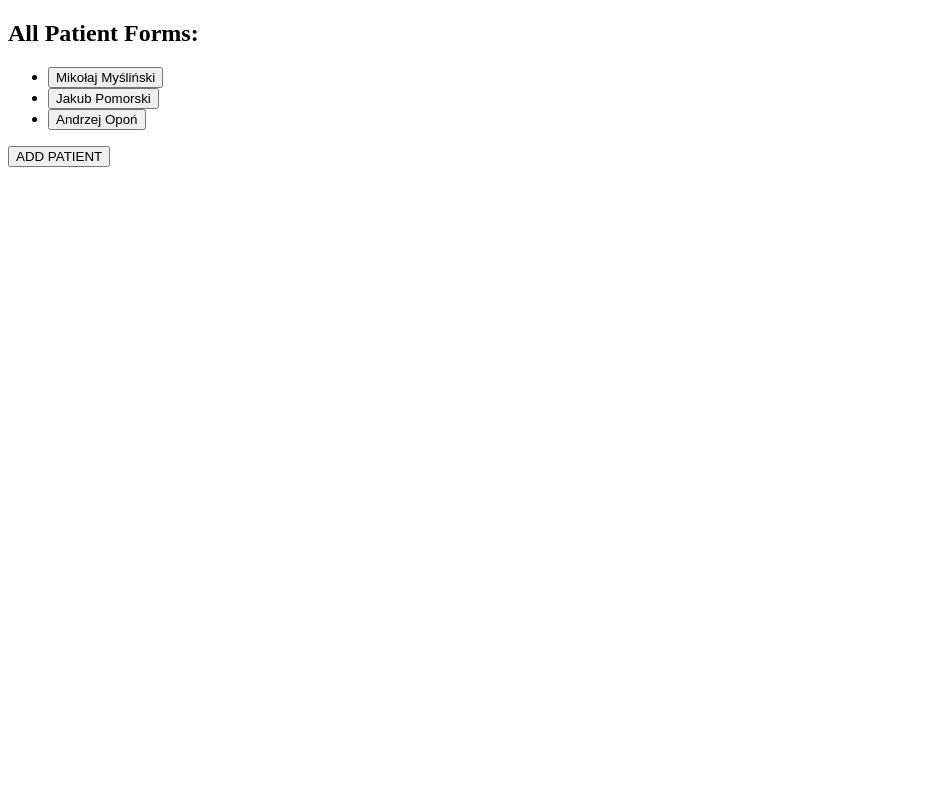
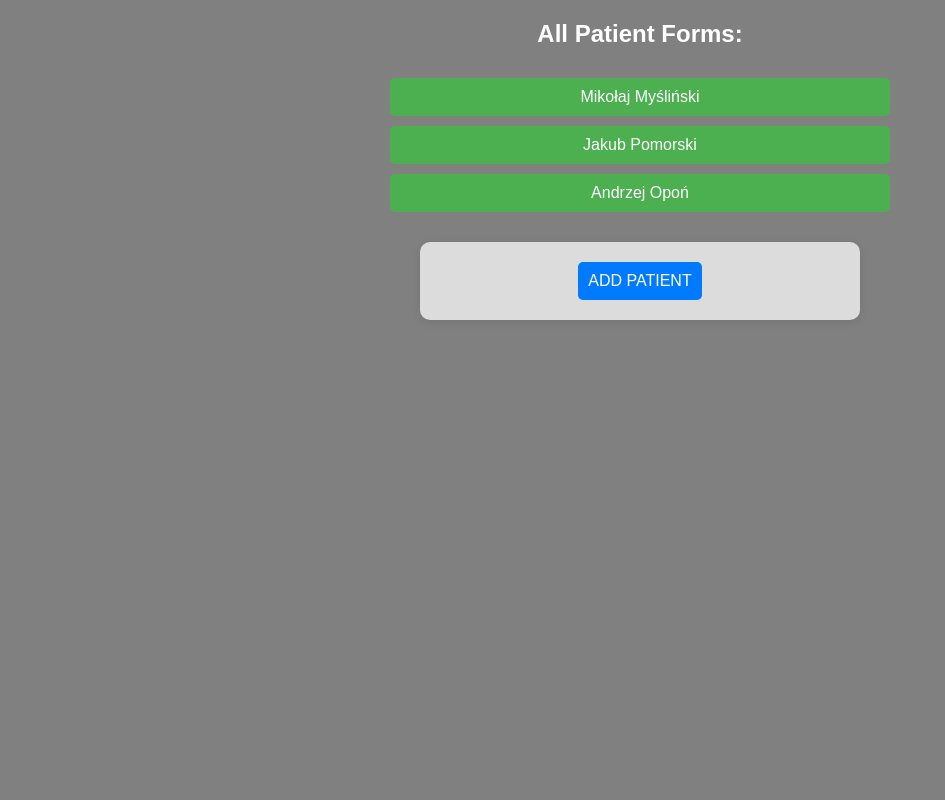
Before and after one commit to MikolajMys/teamMedProject, a Flask app: page /all in a window 1280 px wide. Shown: the whole page, without its empty margins (0-945 px from the left). Run offline with Flask 3, Linux system fonts and the light colour scheme.

Commit message:
First Css update

```diff
--- /dev/null
+++ b/static/css/styles.css
@@ -0,0 +1,138 @@
+/* Resetowanie marginesów i paddingów */
+body, h2, ul, form {
+    margin: 0;
+    padding: 0;
+}
+
+/* Ustawienia dla całego ciała dokumentu */
+body {
+    font-family: Arial, sans-serif;
+    background-color: #808080; /* Szare tło */
+    display: flex;
+    flex-direction: column; /* Kolumnowe rozmieszczenie */
+    align-items: center;
+    justify-content: flex-start;
+    height: 100vh; /* Wysokość 100% widoku */
+}
+
+/* Stylizacja nagłówka */
+h2 {
+    text-align: center;
+    margin: 20px 0;
+    color: white; /* Kolor nagłówka */
+}
+
+/* Stylizacja formularza */
+form {
+    background-color: #dcdcdc; /* Jasno szary */
+    padding: 20px; /* Padding wewnętrzny */
+    border-radius: 10px; /* Zaokrąglenie rogów */
+    box-shadow: 0 2px 10px rgba(0, 0, 0, 0.1); /* Cień */
+    width: 100%; /* Szerokość 100% kontenera */
+    max-width: 400px; /* Maksymalna szerokość */
+}
+
+/* Elementy formularza */
+label {
+    display: block; /* Blokowy styl dla etykiet */
+    margin: 10px 0 5px; /* Odstępy */
+}
+
+input[type="text"], select {
+    width: 100%; /* Szerokość 100% */
+    padding-bottom: 5px; /* Padding wewnętrzny */
+    padding-top: 5px; /* Padding wewnętrzny */
+    margin-bottom: 10px; /* Odstęp dolny */
+    border: 1px solid #ccc; /* Obramowanie */
+    border-radius: 5px; /* Zaokrąglenie rogów */
+}
+
+/* Stylizacja przycisku do dodawania pacjenta */
+input[type="submit"] {
+    padding: 10px;
+    background-color: #007BFF; /* Kolor tła przycisku */
+    color: white; /* Kolor tekstu */
+    border: none; /* Bez obramowania */
+    border-radius: 5px; /* Zaokrąglenie rogów */
+    cursor: pointer; /* Zmieniony kursor na wskaźnik */
+    font-size: 16px; /* Rozmiar czcionki */
+}
+
+input[type="submit"]:hover {
+    background-color: #0056b3; /* Ciemniejszy odcień niebieskiego przy najechaniu */
+}
+
+/* Lista pacjentów */
+ul {
+    list-style-type: none; /* Usunięcie punktów z listy */
+    padding: 0;
+    width: 100%; /* Szerokość 100% */
+    max-width: 500px; /* Maksymalna szerokość listy */
+}
+
+/* Elementy listy */
+li {
+    margin: 10px 0; /* Odstęp pomiędzy elementami listy */
+}
+
+/* Stylizacja kontenera dla przycisku */
+.submit-container {
+    display: flex; /* Umożliwia elastyczne rozmieszczenie */
+    justify-content: center; /* Wyśrodkowanie poziome */
+    margin-top: 20px; /* Odstęp górny */
+}
+
+/* Stylizacja przycisku pacjenta */
+button {
+    width: 100%; /* Szerokość 100% kontenera */
+    padding: 10px;
+    background-color: #4CAF50; /* Kolor tła przycisku */
+    color: white; /* Kolor tekstu */
+    border: none; /* Bez obramowania */
+    border-radius: 5px; /* Zaokrąglenie rogów */
+    cursor: pointer; /* Zmieniony kursor na wskaźnik */
+    font-size: 16px; /* Rozmiar czcionki */
+}
+
+button:hover {
+    background-color: #45a049; /* Ciemniejszy odcień zielonego przy najechaniu */
+}
+
+/* Stylizacja modalnego okienka */
+.modal {
+    display: none; /* Ukryty domyślnie */
+    position: fixed; /* Pozycjonowanie */
+    z-index: 1; /* Na wierzchu */
+    left: 0;
+    top: 0;
+    width: 100%; /* Szerokość 100% */
+    height: 100%; /* Wysokość 100% */
+    overflow: auto; /* Przewijanie, jeśli potrzebne */
+    background-color: rgba(0, 0, 0, 0.7); /* Półprzezroczysty czarny tło */
+}
+
+/* Stylizacja treści modalnego okienka */
+.modal-content {
+    background-color: #f0f0f0; /* Jasno szary kolor modalnego okienka */
+    margin: 15% auto; /* Marginesy dla centrowania */
+    padding: 20px;
+    border: 1px solid #888; /* Obramowanie */
+    width: 80%; /* Szerokość modalnego okienka */
+    max-width: 400px; /* Maksymalna szerokość */
+    border-radius: 10px; /* Zaokrąglenie rogów */
+}
+
+/* Stylizacja przycisku zamknięcia modala */
+.close {
+    color: #aaa; /* Kolor przycisku zamknięcia */
+    float: right; /* W prawo */
+    font-size: 28px; /* Rozmiar czcionki */
+    font-weight: bold; /* Pogrubienie */
+}
+
+.close:hover,
+.close:focus {
+    color: black; /* Zmiana koloru przy najechaniu */
+    text-decoration: none; /* Bez podkreślenia */
+    cursor: pointer; /* Zmieniony kursor na wskaźnik */
+}
--- a/templates/all.html
+++ b/templates/all.html
@@ -3,41 +3,7 @@
 <head>
     <meta charset="UTF-8">
     <title>All Patient Forms Page</title>
-    <style>
-        /* Style modalnego okienka */
-        .modal {
-            display: none; /* Ukryty na początku */
-            position: fixed;
-            z-index: 1;
-            left: 0;
-            top: 0;
-            width: 100%;
-            height: 100%;
-            background-color: rgba(0,0,0,0.4); /* Przyciemnione tło */
-        }
-
-        .modal-content {
-            background-color: #fefefe;
-            margin: 15% auto;
-            padding: 20px;
-            border: 1px solid #888;
-            width: 80%;
-        }
-
-        .close {
-            color: #aaa;
-            float: right;
-            font-size: 28px;
-            font-weight: bold;
-        }
-
-        .close:hover,
-        .close:focus {
-            color: black;
-            text-decoration: none;
-            cursor: pointer;
-        }
-    </style>
+    <link rel="stylesheet" href="../static/css/styles.css">
 </head>
 <body>
 <h2>All Patient Forms:</h2>
@@ -52,7 +18,7 @@
     {% endfor %}
 </ul>
 
-<form action="/">
+<form class="submit-container" action="/">
     <input type="submit" value="ADD PATIENT">
 </form>
 
@@ -90,7 +56,7 @@
     // Zamknij modal, jeśli kliknięto poza nim
     window.onclick = function(event) {
         const modal = document.getElementById('patientModal');
-        if (event.target == modal) {
+        if (event.target === modal) {
             modal.style.display = 'none';
         }
     }
```
Also changed, not shown: templates/register.html (+15 -14 lines), README.txt, instance/database.db.
